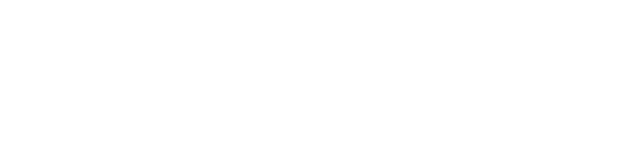
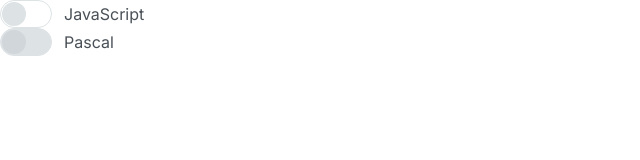
Before and after one commit to js-tasks-ru/htmlcss-20230714_igorgal1234, a website: page 07-lection5/03-toggler/index.html in a window 1280 px wide. Shown: the whole page, without its empty margins (0-640 px from the left). Drawn offline with Linux system fonts and the light colour scheme.

Commit message:
Resolving task lection5 toggler

```diff
--- a/07-lection5/03-toggler/index.html
+++ b/07-lection5/03-toggler/index.html
@@ -1,11 +1,35 @@
 <!DOCTYPE html>
 <!-- Страница с кнопкой переключения -->
 <html lang="ru">
-    <head>
-        <link rel="stylesheet" href="../../assets/css/main.css">
-        <link rel="stylesheet" href="./toggler.css">
-    </head>
-    <body>
-
-    </body>
+  <head>
+    <link rel="stylesheet" href="../../assets/css/main.css" />
+    <link rel="stylesheet" href="./toggler.css" />
+  </head>
+  <body>
+    <label class="toggler">
+      <input
+        class="toggler__input"
+        type="checkbox"
+        name="JavaScript"
+        value="JavaScript"
+      />
+      <div class="toggler__appearence">
+        <div class="toggler__controll"></div>
+        <div class="toggler__title">JavaScript</div>
+      </div>
+    </label>
+    <label class="toggler">
+      <input
+        class="toggler__input"
+        type="checkbox"
+        name="Pascal"
+        value="Pascal"
+        disabled
+      />
+      <div class="toggler__appearence">
+        <div class="toggler__controll"></div>
+        <div class="toggler__title">Pascal</div>
+      </div>
+    </label>
+  </body>
 </html>
--- a/07-lection5/03-toggler/toggler.css
+++ b/07-lection5/03-toggler/toggler.css
@@ -0,0 +1,70 @@
+.toggler {
+  position: relative;
+}
+
+.toggler__input {
+  width: 0;
+  height: 0;
+  position: absolute;
+  transform: translate(-100vw);
+}
+
+.toggler__appearence {
+  display: flex;
+  align-items: center;
+  gap: 12px;
+}
+
+.toggler__controll {
+  width: 52px;
+  height: 28px;
+  border: 1px solid var(--grey-2);
+  border-radius: 16px;
+  position: relative;
+}
+
+.toggler__controll::before {
+  content: '';
+  display: block;
+  width: 24px;
+  height: 24px;
+  border-radius: 50%;
+  background-color: var(--grey-2);
+  position: absolute;
+  top: 1px;
+  left: 1px;
+}
+
+.toggler__title {
+  color: var(--grey-4);
+  font-family: Inter;
+  font-size: 16px;
+  font-style: normal;
+  font-weight: 400;
+  line-height: 24px;
+}
+
+.toggler__input:checked + .toggler__appearence .toggler__controll {
+  border-color: var(--blue);
+  background-color: var(--blue);
+}
+
+.toggler__input:checked + .toggler__appearence .toggler__controll::before {
+  left: auto;
+  right: 1px;
+  background-color: var(--white);
+}
+
+.toggler__input:focus + .toggler__appearence .toggler__title {
+  text-decoration: underline;
+}
+
+.toggler__input:disabled + .toggler__appearence .toggler__controll {
+  border-color: var(--grey-2);
+  background-color: var(--grey-2);
+}
+
+.toggler__input:disabled + .toggler__appearence .toggler__controll::before {
+  background-color: var(--grey-3);
+  opacity: 0.25;
+}
```
